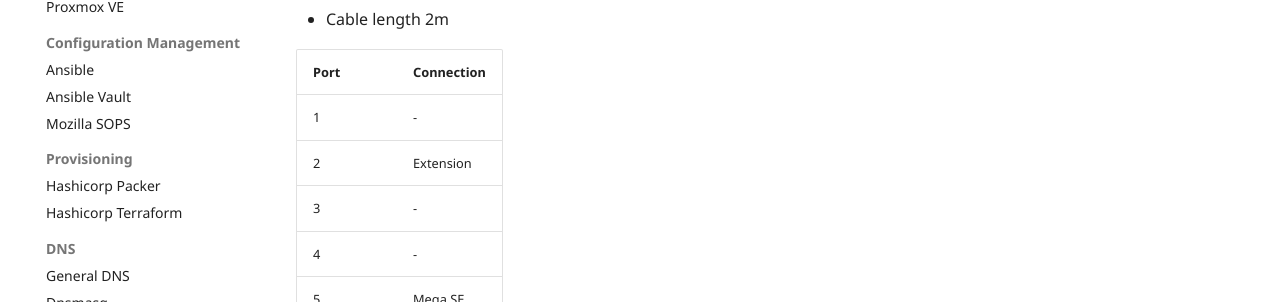
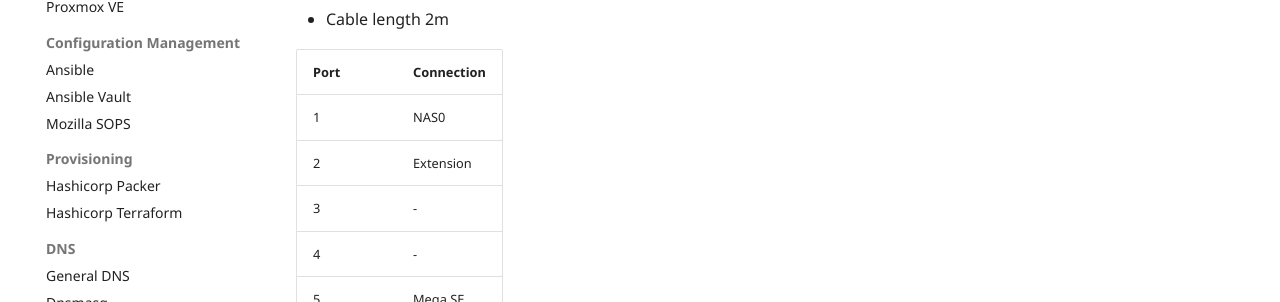
Before and after one commit to JamFox/docs.jamfox.dev, an MkDocs documentation site: the page built from docs/content/homelab/power.md, in a window 1280 px wide and 1127 px high. Shown: the part 564-866 px from the top of the window. Built offline with MkDocs 1.6.1 and Material for MkDocs 9.7.7, drawn with Linux system fonts in a browser that asks for light colours; comment, search, counter and statistics services are not loaded.

Commit message:
add nas info

```diff
--- a/docs/content/homelab/power.md
+++ b/docs/content/homelab/power.md
@@ -16,7 +16,7 @@ JamLab is contained in a single rack, power to the rack is provided from the wal
 
 | Port | Connection |
 |------|------------|
-| 1    | -          |
+| 1    | NAS0       |
 | 2    | Extension  |
 | 3    | -          |
 | 4    | -          |
```
Also changed, not shown: docs/content/homelab/networking.md (+1 -1 lines).
